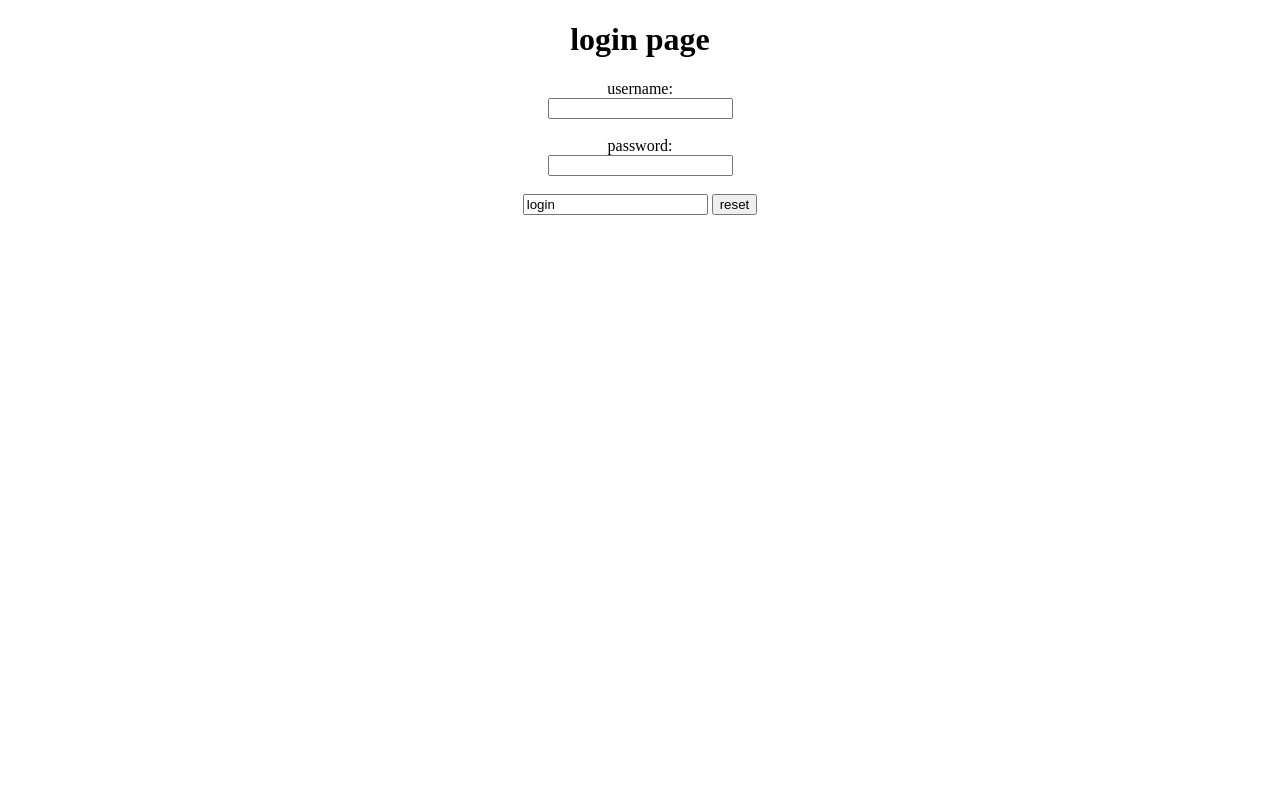
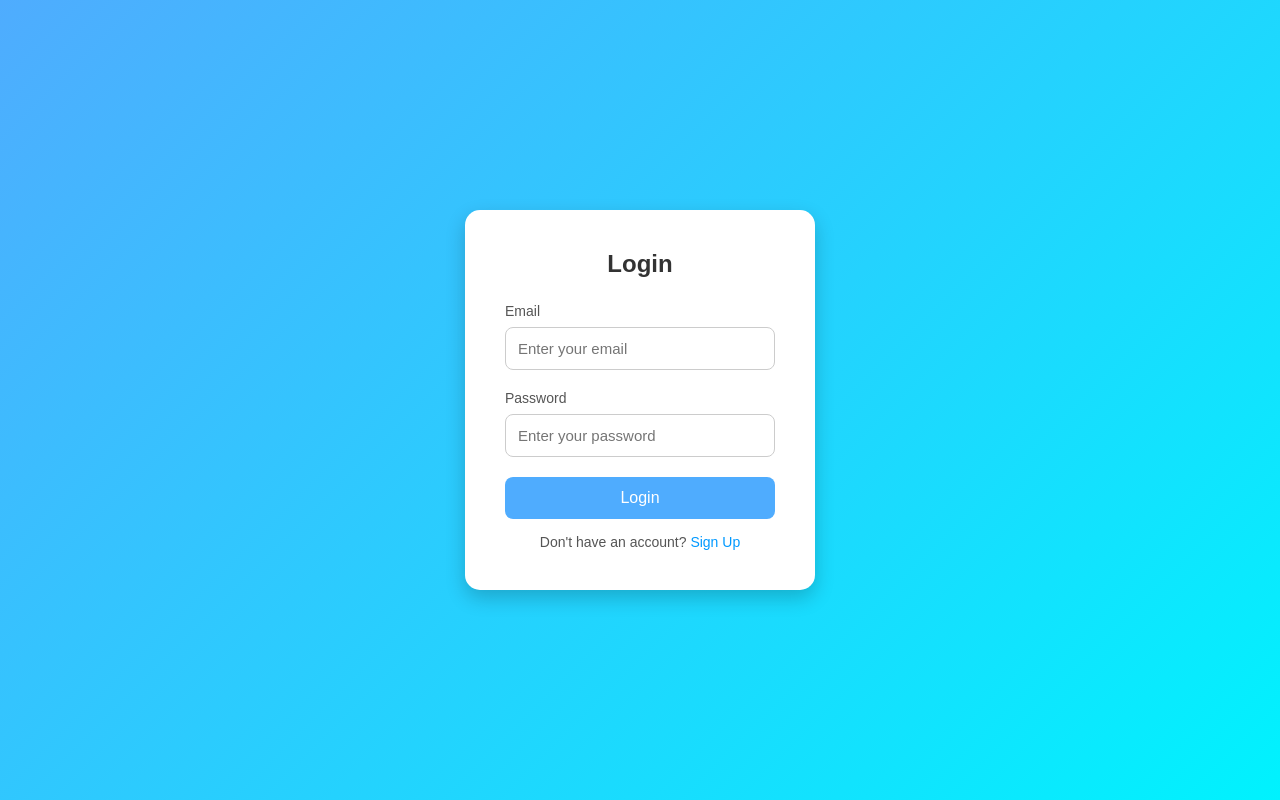
Before and after one commit to kbhakti28-sudo/ojt, a plain HTML site: page login.html in a window 1280 px wide. Drawn offline with Linux system fonts and the light colour scheme.

Commit message:
first commit

```diff
--- a/login.html
+++ b/login.html
@@ -1,33 +1,128 @@
 <!DOCTYPE html>
 <html lang="en">
+<head>
+  <meta charset="UTF-8" />
+  <meta name="viewport" content="width=device-width, initial-scale=1.0" />
+  <title>Login Page</title>
+  <style>
+    *{
+      margin:0;
+      padding:0;
+      box-sizing:border-box;
+      font-family: Arial, sans-serif;
+    }
 
-<head>
-    <meta charset="UTF-8">
-    <meta name="viewport" content="width=device-width, initial-scale=1.0">
-    <title>Document</title>
-    <style>
-        .loginbox
-        {
-            background-color:azure;
-            height:450px;
-            width:600px;
-            margin-top:10px;
-            margin-left:350px;
-            border-radius:10px;
-        }
-    </style>
+    body{
+      height:100vh;
+      display:flex;
+      justify-content:center;
+      align-items:center;
+      background: linear-gradient(135deg, #4facfe, #00f2fe);
+    }
+
+    .login-box{
+      width:350px;
+      padding:40px;
+      background:#fff;
+      border-radius:15px;
+      box-shadow:0 8px 20px rgba(0,0,0,0.2);
+      text-align:center;
+    }
+
+    .login-box h2{
+      margin-bottom:25px;
+      color:#333;
+    }
+
+    .input-box{
+      margin-bottom:20px;
+      text-align:left;
+    }
+
+    .input-box label{
+      display:block;
+      margin-bottom:8px;
+      color:#555;
+      font-size:14px;
+    }
+
+    .input-box input{
+      width:100%;
+      padding:12px;
+      border:1px solid #ccc;
+      border-radius:8px;
+      outline:none;
+      font-size:15px;
+      transition:0.3s;
+    }
+
+    .input-box input:focus{
+      border-color:#4facfe;
+      box-shadow:0 0 5px rgba(79,172,254,0.5);
+    }
+
+    .btn{
+      width:100%;
+      padding:12px;
+      border:none;
+      border-radius:8px;
+      background:#4facfe;
+      color:white;
+      font-size:16px;
+      cursor:pointer;
+      transition:0.3s;
+    }
+
+    .btn:hover{
+      background:#0099ff;
+    }
+
+    .extra{
+      margin-top:15px;
+      font-size:14px;
+      color:#555;
+    }
+
+    .extra a{
+      color:#0099ff;
+      text-decoration:none;
+    }
+
+    .extra a:hover{
+      text-decoration:underline;
+    }
+
+    @media(max-width:400px){
+      .login-box{
+        width:90%;
+        padding:30px 20px;
+      }
+    }
+  </style>
 </head>
 <body>
-<h1 align="center">login page</h1>
-<form align ="center">
-    <lebal>username:</lebal><br>
-    <input type="text"name="username"><br><br>
-    <label>password:</label><br>
-    <input type="password" name="password"><br><br>
-    <input type=" button" value="login">
-    <input type="reset"value="reset">
-    <br><br>
+
+  <div class="login-box">
+    <h2>Login</h2>
+
+    <form>
+      <div class="input-box">
+        <label>Email</label>
+        <input type="email" placeholder="Enter your email" required>
+      </div>
+
+      <div class="input-box">
+        <label>Password</label>
+        <input type="password" placeholder="Enter your password" required>
+      </div>
+
+      <button type="submit" class="btn">Login</button>
     </form>
+
+    <div class="extra">
+      <p>Don't have an account? <a href="#">Sign Up</a></p>
+    </div>
+  </div>
+
 </body>
-
 </html>
```
Also changed, not shown: 2 other files.
